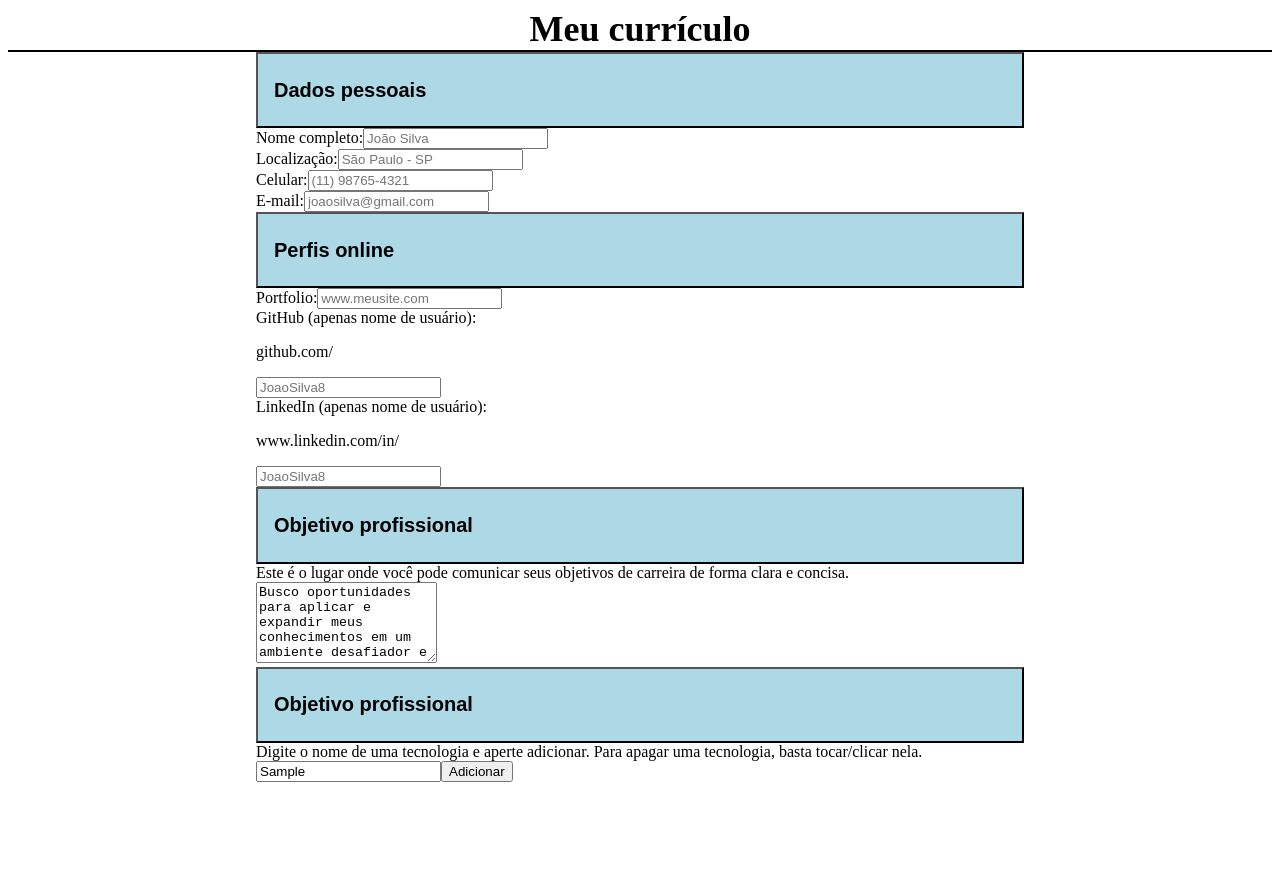
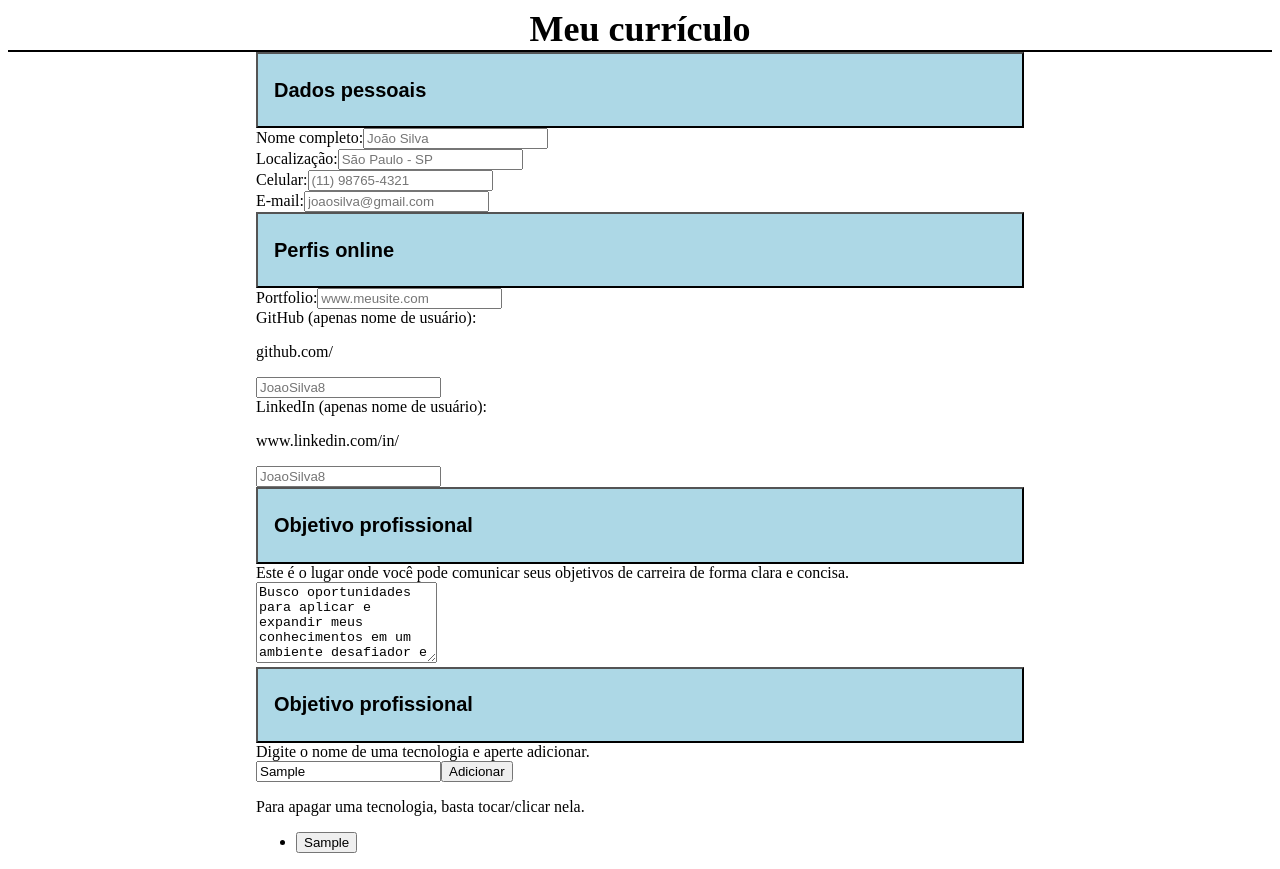
Before and after one commit to Diego-Moreira8/cv-app, a React (Vite) app: page / in a window 1280 px wide. Both pictures are taken after typing "Sample" into the empty fields and a click on the button "Adicionar". Before the commit the page ends 800 px from the top, so only its background shows below. Built offline with nearby package versions, Linux system fonts and the light colour scheme; the HTML template or start-up script is replaced by a standard one.

Commit message:
feat: techs list

```diff
--- a/src/components/AddTechForm.tsx
+++ b/src/components/AddTechForm.tsx
@@ -40,8 +40,7 @@ export default function AddTechForm({ cvState, cvDispatch }: AddTechFormProps) {
     <form onSubmit={handleSubmit}>
       <div>
         <label htmlFor={newTechInputId}>
-          Digite o nome de uma tecnologia e aperte adicionar. Para apagar uma
-          tecnologia, basta tocar/clicar nela.
+          Digite o nome de uma tecnologia e aperte adicionar.
         </label>
 
         <div>
--- a/src/components/TechsForm.tsx
+++ b/src/components/TechsForm.tsx
@@ -1,6 +1,7 @@
 import Group from "./Group";
 import { CVAction, CVData } from "./CVForms";
 import AddTechForm from "./AddTechForm";
+import TechsList from "./TechsList";
 
 type TechsFormProps = {
   cvState: CVData;
@@ -11,6 +12,7 @@ export default function TechsForm({ cvState, cvDispatch }: TechsFormProps) {
   return (
     <Group title="Objetivo profissional">
       <AddTechForm cvState={cvState} cvDispatch={cvDispatch} />
+      <TechsList cvState={cvState} cvDispatch={cvDispatch} />
     </Group>
   );
 }
--- /dev/null
+++ b/src/components/TechsList.tsx
@@ -0,0 +1,35 @@
+import { CVData, CVAction } from "./CVForms";
+
+type TechsListProps = {
+  cvState: CVData;
+  cvDispatch: React.Dispatch<CVAction>;
+};
+
+export default function TechsList({ cvState, cvDispatch }: TechsListProps) {
+  const techItems = cvState.techs.map((t) => (
+    <li key={t.id}>
+      <button type="button" onClick={() => handleDeleteTech(t.id)}>
+        {t.name}
+      </button>
+    </li>
+  ));
+
+  function handleDeleteTech(id: string) {
+    cvDispatch({ type: "REMOVE_TECH_BY_ID", value: id });
+  }
+
+  return (
+    <div>
+      {techItems.length > 0 ? (
+        <>
+          <p>Para apagar uma tecnologia, basta tocar/clicar nela.</p>
+          <ul>{techItems}</ul>
+        </>
+      ) : (
+        <p>
+          <i>Suas tecnologias serão exibidas aqui.</i>
+        </p>
+      )}
+    </div>
+  );
+}
--- a/src/styles/index.css
+++ b/src/styles/index.css
@@ -16,3 +16,7 @@ h1 {
 h2 {
   font-size: 1.5rem;
 }
+
+i {
+  font-style: italic;
+}
```
